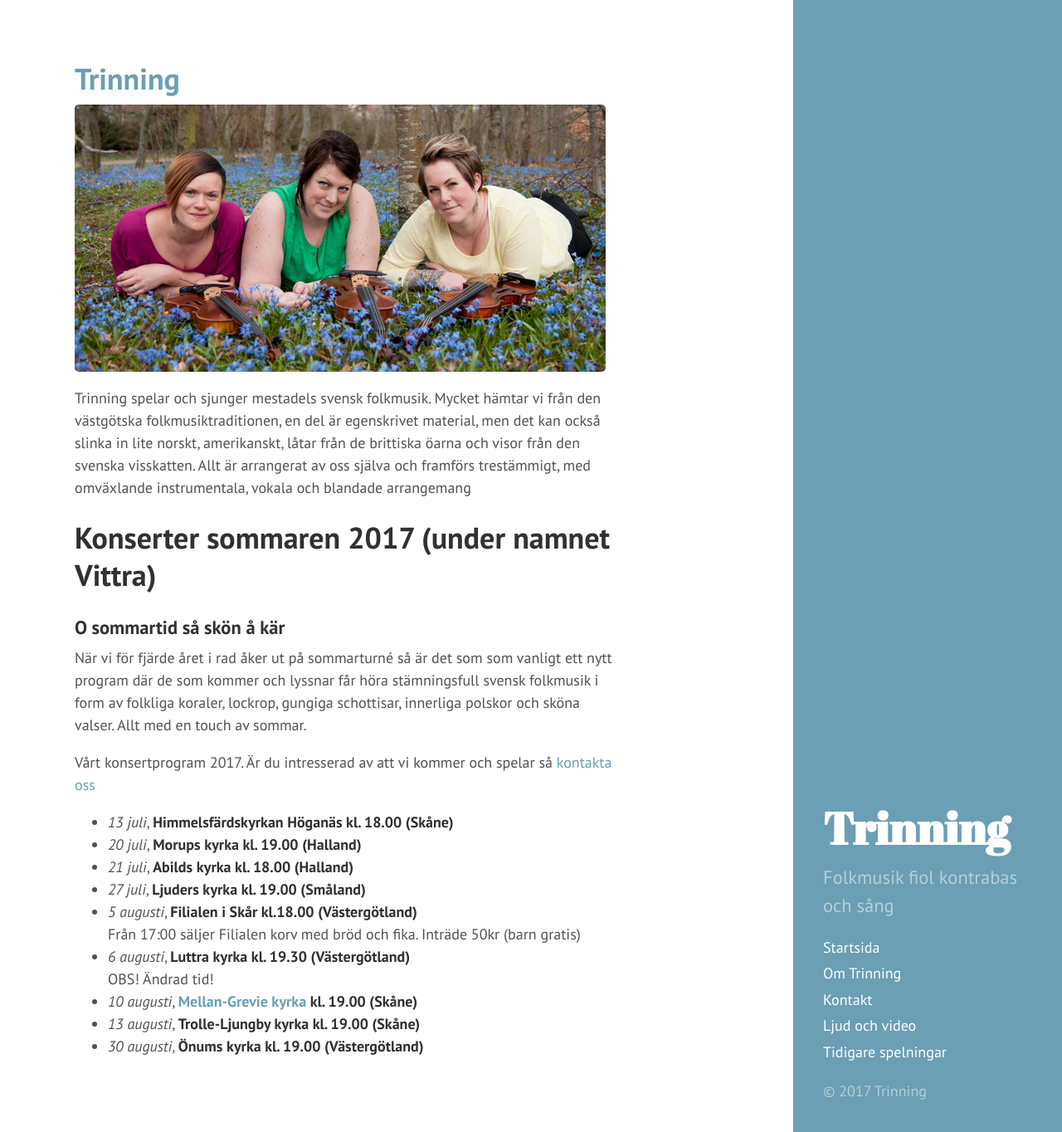
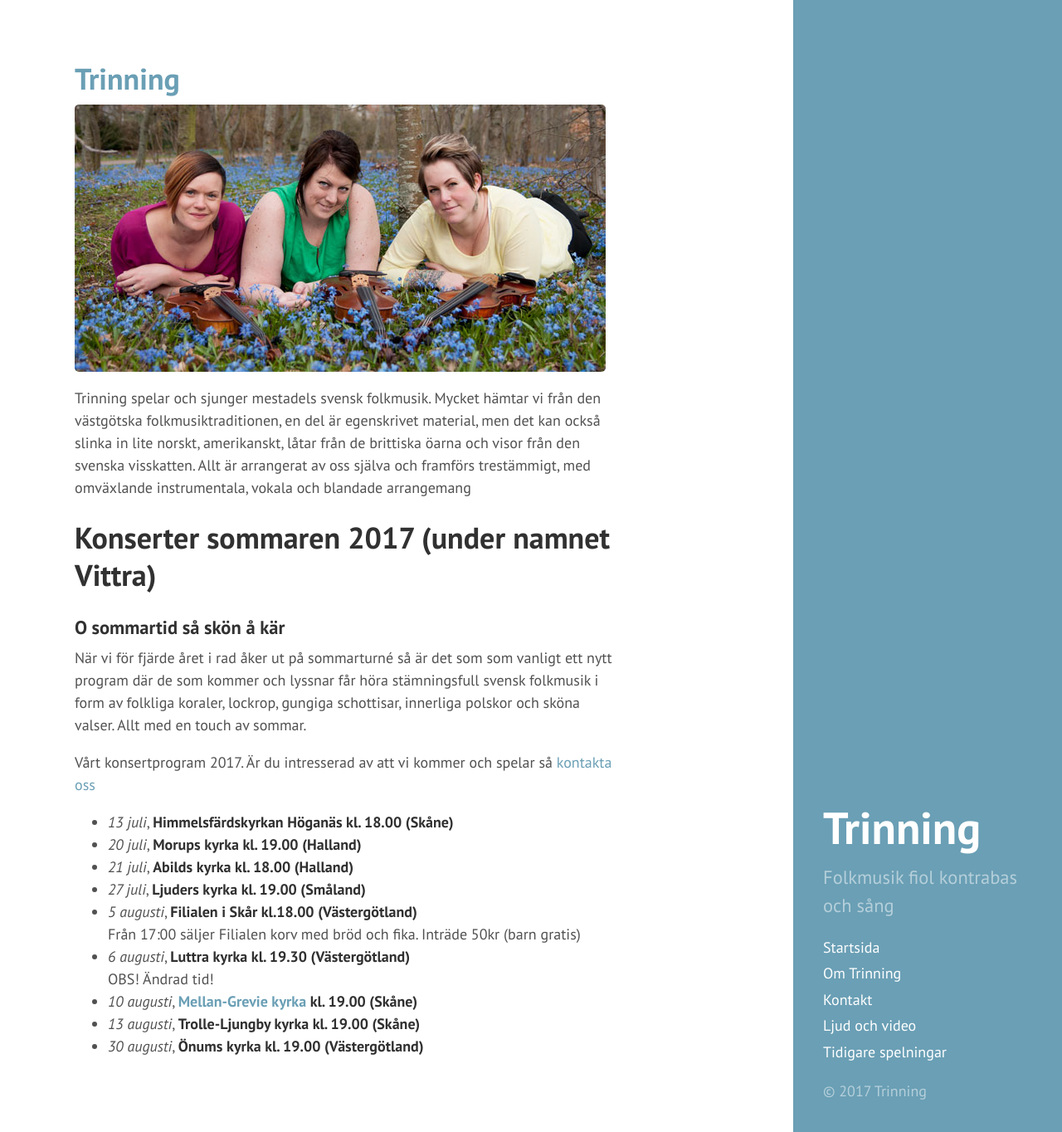
Before and after one commit to trinning/trinning.github.io, a Jekyll site: the page built from index.md, in a window 1280 px wide and 1364 px high. Shown: the whole window at 83% size. Built offline with Jekyll 4.4.1, drawn with Linux system fonts in a browser that asks for light colours.

Commit message:
Ändra Avril fatface

```diff
--- a/assets/css/hyde.css
+++ b/assets/css/hyde.css
@@ -79,8 +79,8 @@
 .sidebar-about h1 {
   color: #fff;
   margin-top: 0;
-  font-family: "Abril Fatface", serif;
-#  font-family: "PT Sans", Helvetica, Arial, sans-serif;
+#  font-family: "Abril Fatface", serif;
+  font-family: "PT Sans", Helvetica, Arial, sans-serif;
 #  font-size: 3.25rem;
   font-size: 3.0rem;
 }
```
